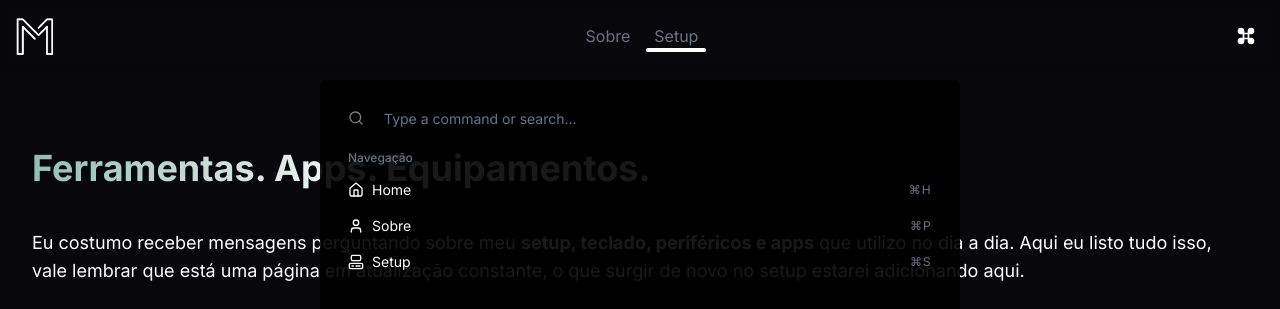
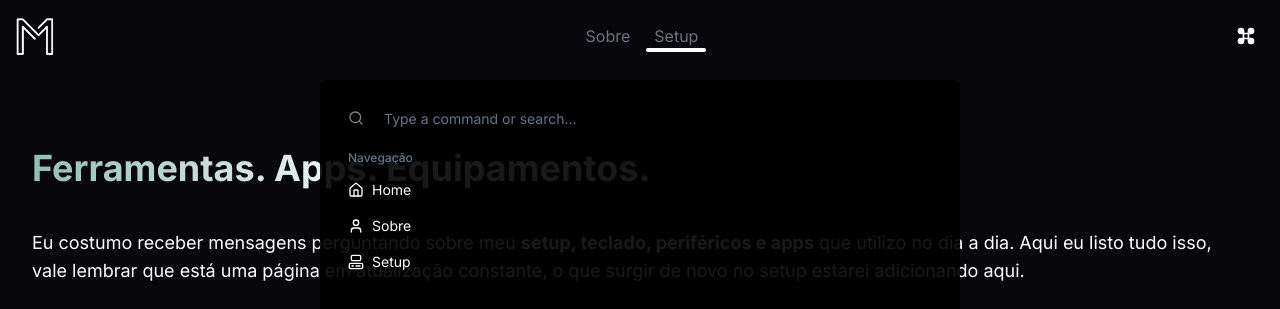
Before and after one commit to MarceloBxD/bracetdev, a Next.js app: page /setup in a window 1280 px wide. Both pictures are taken after a click on the button 1246 px from the left and 36 px from the top of the page. Shown: the top 309 px of the page. Built offline with nearby package versions, Linux system fonts and the light colour scheme.

Commit message:
feat: removing shortcut

```diff
--- a/components/Command/index.tsx
+++ b/components/Command/index.tsx
@@ -17,19 +17,16 @@ const NAV_DATA = [
   {
     icon: Home,
     name: "Home",
-    shortcut: "⌘H",
     href: "/",
   },
   {
     icon: User,
     name: "Sobre",
-    shortcut: "⌘P",
     href: "/sobre",
   },
   {
     icon: Computer,
     name: "Setup",
-    shortcut: "⌘S",
     href: "/setup",
   },
 ];
@@ -93,7 +90,6 @@ const Command = () => {
               <CommandItem className="group cursor-pointer hover:bg-zinc-700 p-2">
                 <nav.icon className="mr-2 h-4 w-4 text-white" />
                 <span className="text-white">{nav.name}</span>
-                <CommandShortcut>{nav.shortcut}</CommandShortcut>
               </CommandItem>
             </Link>
           ))}
```
